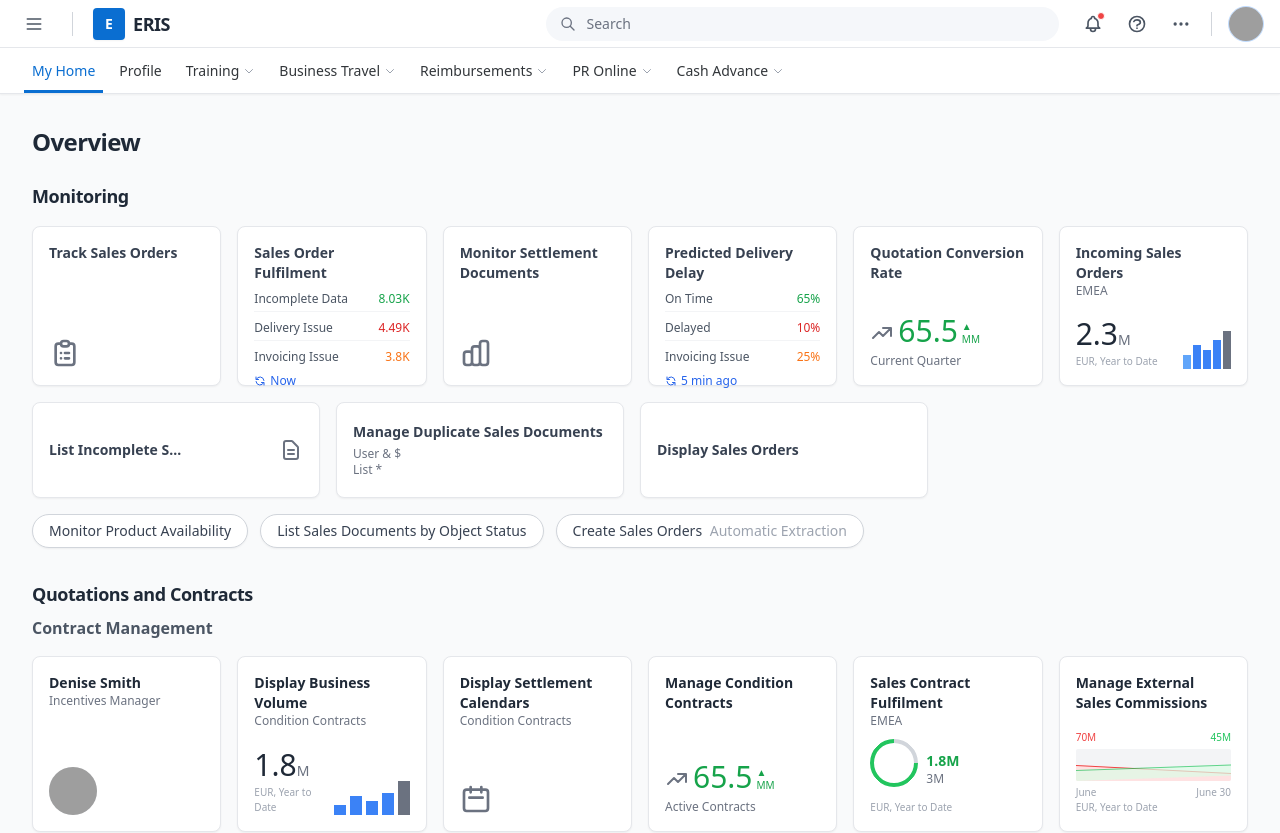
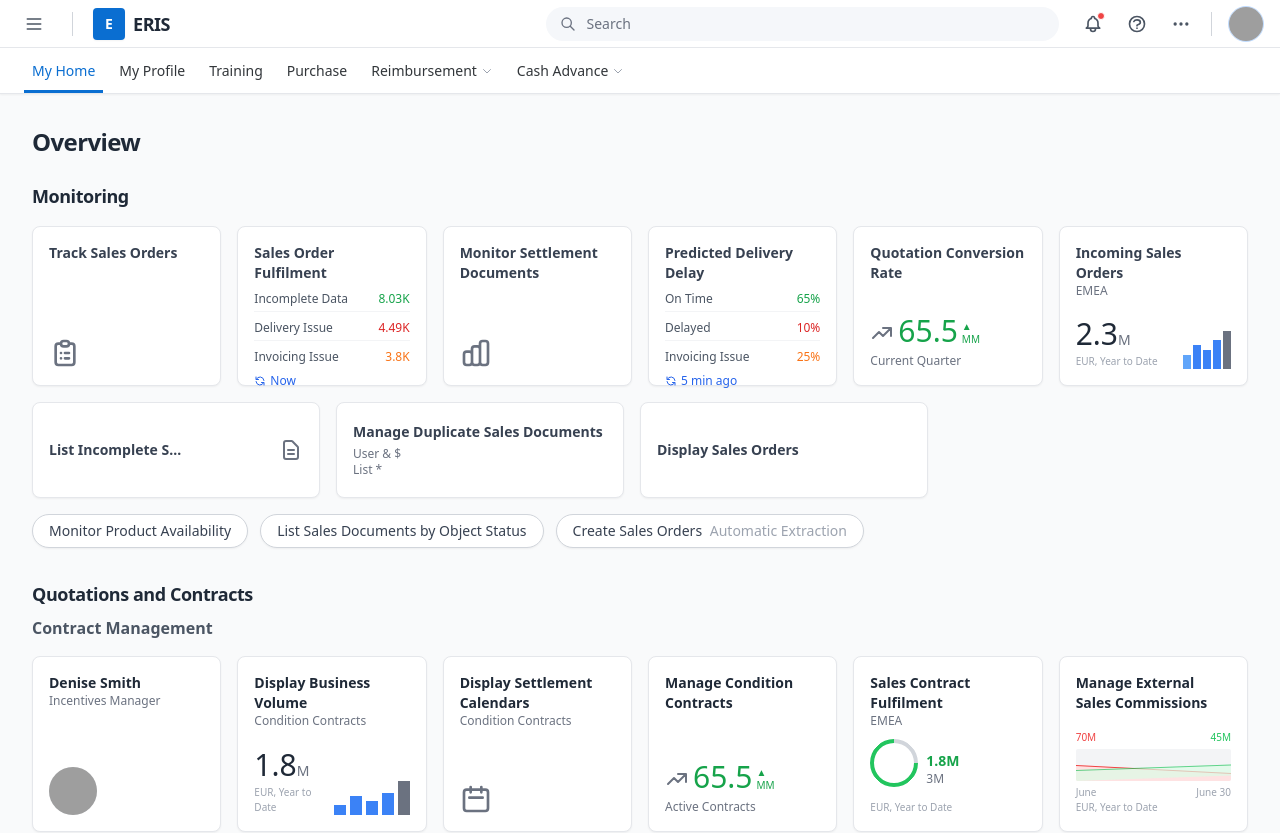
Before and after one commit to susiloharjo/theme, an Angular app in the folder eris-app/: page / in a window 1280 px wide. Shown: the top 833 px of the page. Built offline with nearby package versions, Linux system fonts and the light colour scheme; grey boxes are pictures that could not be loaded.

Commit message:
dynamic top menu

```diff
--- a/eris-app/src/app/layout/layout.html
+++ b/eris-app/src/app/layout/layout.html
@@ -346,153 +346,45 @@
         <!-- Secondary Navigation (Menu Bar) -->
         <div class="bg-white border-b border-gray-200 px-4 lg:px-6">
             <div class="flex items-center gap-2 overflow-x-auto lg:overflow-visible no-scrollbar" #navContainer>
-                <a routerLink="/" routerLinkActive="active" [routerLinkActiveOptions]="{exact: true}"
-                    class="nav-item">My Home</a>
-                <a routerLink="/profile" routerLinkActive="active" class="nav-item flex items-center gap-1">
-                    <span>Profile</span>
+
+                <!-- Dynamic Top Menu Items -->
+                <ng-container *ngFor="let item of currentTopMenu">
+                    <!-- Standard Link -->
+                    <a *ngIf="item.route !== '#'" [routerLink]="item.route" routerLinkActive="active"
+                        [routerLinkActiveOptions]="item.route === '/' ? {exact: true} : {exact: false}"
+                        class="nav-item whitespace-nowrap">
+                        {{ item.label }}
                     </a>
 
-                <!-- Training Dropdown -->
-                <div class="relative">
-                    <button (click)="toggleMenu('training')" class="nav-item flex items-center gap-1"
-                        [class.text-[#0A6ED1]]="activeMenu === 'training'"
-                        [class.bg-[#f5f7fa]]="activeMenu === 'training'">
-                        <span>Training</span>
-                        <svg [class.rotate-180]="activeMenu === 'training'"
+                    <!-- Dropdown/Placeholder (if route is #) -->
+                    <div *ngIf="item.route === '#'" class="relative">
+                        <button (click)="toggleMenu(item.label)"
+                            class="nav-item flex items-center gap-1 whitespace-nowrap"
+                            [class.text-[#0A6ED1]]="activeMenu === item.label"
+                            [class.bg-[#f5f7fa]]="activeMenu === item.label">
+                            <span>{{ item.label }}</span>
+                            <svg [class.rotate-180]="activeMenu === item.label"
                                 class="w-3 h-3 text-gray-400 transition-transform duration-200" fill="none"
                                 stroke="currentColor" viewBox="0 0 24 24">
-                            <path stroke-linecap="round" stroke-linejoin="round" stroke-width="2" d="M19 9l-7 7-7-7">
-                            </path>
+                                <path stroke-linecap="round" stroke-linejoin="round" stroke-width="2"
+                                    d="M19 9l-7 7-7-7"></path>
                             </svg>
                         </button>
-                    @if (activeMenu === 'training') {
-                    <div
+
+                        <!-- Simple Dropdown Content Placeholder -->
+                        <div *ngIf="activeMenu === item.label"
                             class="absolute top-full left-0 w-48 bg-white border border-gray-200 shadow-lg rounded-md mt-1 z-50 py-1">
-                        <a routerLink="/training/request"
-                            class="block px-4 py-2 text-sm text-gray-700 hover:bg-gray-50 hover:text-[#0A6ED1]">
-                            Training Request
-                        </a>
-                        <a routerLink="/training/list"
-                            class="block px-4 py-2 text-sm text-gray-700 hover:bg-gray-50 hover:text-[#0A6ED1]">
-                            Training List
-                        </a>
-                        <a routerLink="#"
-                            class="block px-4 py-2 text-sm text-gray-700 hover:bg-gray-50 hover:text-[#0A6ED1]">
-                            Certification
-                        </a>
+                            <div class="px-4 py-2 text-xs text-gray-400 uppercase">Actions</div>
+                            <a href="#"
+                                class="block px-4 py-2 text-sm text-gray-700 hover:bg-gray-50 hover:text-[#0A6ED1]">Create
+                                New</a>
+                            <a href="#"
+                                class="block px-4 py-2 text-sm text-gray-700 hover:bg-gray-50 hover:text-[#0A6ED1]">View
+                                All</a>
                         </div>
-                    }
                     </div>
+                </ng-container>
 
-                <!-- Business Travel Dropdown -->
-                <div class="relative">
-                    <button (click)="toggleMenu('bustrav')" class="nav-item flex items-center gap-1"
-                        [class.text-[#0A6ED1]]="activeMenu === 'bustrav'"
-                        [class.bg-[#f5f7fa]]="activeMenu === 'bustrav'">
-                        <span>Business Travel</span>
-                        <svg [class.rotate-180]="activeMenu === 'bustrav'"
-                            class="w-3 h-3 text-gray-400 transition-transform duration-200" fill="none"
-                            stroke="currentColor" viewBox="0 0 24 24">
-                            <path stroke-linecap="round" stroke-linejoin="round" stroke-width="2" d="M19 9l-7 7-7-7">
-                            </path>
-                        </svg>
-                    </button>
-                    @if (activeMenu === 'bustrav') {
-                    <div
-                        class="absolute top-full left-0 w-48 bg-white border border-gray-200 shadow-lg rounded-md mt-1 z-50 py-1">
-                        <a routerLink="#"
-                            class="block px-4 py-2 text-sm text-gray-700 hover:bg-gray-50 hover:text-[#0A6ED1]">
-                            Bustrav request
-                        </a>
-                        <a routerLink="#"
-                            class="block px-4 py-2 text-sm text-gray-700 hover:bg-gray-50 hover:text-[#0A6ED1]">
-                            Bustrav list
-                        </a>
-                    </div>
-                    }
-                </div>
-
-                <!-- Reimbursements Dropdown -->
-                <div class="relative">
-                    <button (click)="toggleMenu('reimbursement')" class="nav-item flex items-center gap-1"
-                        [class.text-[#0A6ED1]]="activeMenu === 'reimbursement'"
-                        [class.bg-[#f5f7fa]]="activeMenu === 'reimbursement'">
-                        <span>Reimbursements</span>
-                        <svg [class.rotate-180]="activeMenu === 'reimbursement'"
-                            class="w-3 h-3 text-gray-400 transition-transform duration-200" fill="none"
-                            stroke="currentColor" viewBox="0 0 24 24">
-                            <path stroke-linecap="round" stroke-linejoin="round" stroke-width="2" d="M19 9l-7 7-7-7">
-                            </path>
-                        </svg>
-                    </button>
-                    @if (activeMenu === 'reimbursement') {
-                    <div
-                        class="absolute top-full left-0 w-48 bg-white border border-gray-200 shadow-lg rounded-md mt-1 z-50 py-1">
-                        <a routerLink="#"
-                            class="block px-4 py-2 text-sm text-gray-700 hover:bg-gray-50 hover:text-[#0A6ED1]">
-                            Reimbursement request
-                        </a>
-                        <a routerLink="#"
-                            class="block px-4 py-2 text-sm text-gray-700 hover:bg-gray-50 hover:text-[#0A6ED1]">
-                            Reimbursement list
-                        </a>
-                    </div>
-                    }
-                </div>
-
-                <!-- PR Online Dropdown -->
-                <div class="relative">
-                    <button (click)="toggleMenu('pr')" class="nav-item flex items-center gap-1"
-                        [class.text-[#0A6ED1]]="activeMenu === 'pr'" [class.bg-[#f5f7fa]]="activeMenu === 'pr'">
-                        <span>PR Online</span>
-                        <svg [class.rotate-180]="activeMenu === 'pr'"
-                            class="w-3 h-3 text-gray-400 transition-transform duration-200" fill="none"
-                            stroke="currentColor" viewBox="0 0 24 24">
-                            <path stroke-linecap="round" stroke-linejoin="round" stroke-width="2" d="M19 9l-7 7-7-7">
-                            </path>
-                        </svg>
-                    </button>
-                    @if (activeMenu === 'pr') {
-                    <div
-                        class="absolute top-full left-0 w-48 bg-white border border-gray-200 shadow-lg rounded-md mt-1 z-50 py-1">
-                        <a routerLink="/purchase/request"
-                            class="block px-4 py-2 text-sm text-gray-700 hover:bg-gray-50 hover:text-[#0A6ED1]">
-                            PR request
-                        </a>
-                        <a routerLink="/purchase/list"
-                            class="block px-4 py-2 text-sm text-gray-700 hover:bg-gray-50 hover:text-[#0A6ED1]">
-                            PR list
-                        </a>
-                    </div>
-                    }
-                </div>
-
-                <!-- Cash Advance Dropdown -->
-                <div class="relative">
-                    <button (click)="toggleMenu('ca')" class="nav-item flex items-center gap-1"
-                        [class.text-[#0A6ED1]]="activeMenu === 'ca'" [class.bg-[#f5f7fa]]="activeMenu === 'ca'">
-                        <span>Cash Advance</span>
-                        <svg [class.rotate-180]="activeMenu === 'ca'"
-                            class="w-3 h-3 text-gray-400 transition-transform duration-200" fill="none"
-                            stroke="currentColor" viewBox="0 0 24 24">
-                            <path stroke-linecap="round" stroke-linejoin="round" stroke-width="2" d="M19 9l-7 7-7-7">
-                            </path>
-                        </svg>
-                    </button>
-                    @if (activeMenu === 'ca') {
-                    <div
-                        class="absolute top-full left-0 w-48 bg-white border border-gray-200 shadow-lg rounded-md mt-1 z-50 py-1">
-                        <a routerLink="#"
-                            class="block px-4 py-2 text-sm text-gray-700 hover:bg-gray-50 hover:text-[#0A6ED1]">
-                            CA request
-                        </a>
-                        <a routerLink="#"
-                            class="block px-4 py-2 text-sm text-gray-700 hover:bg-gray-50 hover:text-[#0A6ED1]">
-                            CA list
-                        </a>
-                    </div>
-                    }
-                </div>
             </div>
         </div>
     </header>
--- a/eris-app/src/app/layout/layout.ts
+++ b/eris-app/src/app/layout/layout.ts
@@ -1,6 +1,7 @@
-import { Component, ElementRef, HostListener, ViewChild } from '@angular/core';
-import { RouterOutlet, RouterLink, RouterLinkActive } from '@angular/router';
+import { Component, ElementRef, HostListener, ViewChild, OnInit } from '@angular/core';
+import { RouterOutlet, RouterLink, RouterLinkActive, Router, NavigationEnd } from '@angular/router';
 import { CommonModule } from '@angular/common';
+import { filter } from 'rxjs/operators';
 
 @Component({
   selector: 'app-layout',
@@ -8,15 +9,20 @@ import { CommonModule } from '@angular/common';
   templateUrl: './layout.html',
   styleUrl: './layout.css',
 })
-export class Layout {
+export class Layout implements OnInit {
   activeMenu: string | null = null;
   isNotificationsOpen = false;
   isSidebarOpen = false;
   expandedMenus: Set<string> = new Set();
 
+  // Dynamic Top Menu State
+  currentTopMenu: any[] = [];
+  activeModuleTitle: string = 'My Home';
+
   menuItems = [
     {
       id: 'self-service', label: 'Self Service', icon: 'user', submenus: [
+        { label: 'My Home', route: '/' },
         { label: 'My Profile', route: '/profile' },
         { label: 'Training', route: '/training/list' },
         { label: 'Purchase', route: '/purchase/list' },
@@ -109,6 +115,43 @@ export class Layout {
   isUserMenuOpen = false;
   @ViewChild('navContainer') navContainer!: ElementRef;
 
+  constructor(private router: Router) { }
+
+  ngOnInit() {
+    // Initialize based on current URL
+    this.updateTopMenu(this.router.url);
+
+    // Listen to navigation changes
+    this.router.events.pipe(
+      filter(event => event instanceof NavigationEnd)
+    ).subscribe((event: any) => {
+      this.updateTopMenu(event.urlAfterRedirects || event.url);
+    });
+  }
+
+  updateTopMenu(url: string) {
+    // 1. Find the module corresponding to the URL
+    // Heuristic: check if URL contains the route of any submenu
+    let foundModule = this.menuItems.find(menu =>
+      menu.submenus.some(sub => sub.route !== '#' && sub.route !== '/' && url.startsWith(sub.route))
+    );
+
+    // Special case for root/home/profile falling under Self Service
+    if (!foundModule && (url === '/' || url.startsWith('/profile') || url.startsWith('/training'))) {
+      foundModule = this.menuItems.find(m => m.id === 'self-service');
+    }
+
+    if (foundModule) {
+      this.currentTopMenu = foundModule.submenus;
+      this.activeModuleTitle = foundModule.label;
+    } else {
+      // Fallback to Self Service if no module logic matches
+      const defaultModule = this.menuItems.find(m => m.id === 'self-service');
+      this.currentTopMenu = defaultModule ? defaultModule.submenus : [];
+      this.activeModuleTitle = defaultModule?.label || 'Menu';
+    }
+  }
+
   toggleMenu(menuName: string) {
     this.activeMenu = this.activeMenu === menuName ? null : menuName;
   }
```
Lines whose indentation alone changed are shown as unchanged.
